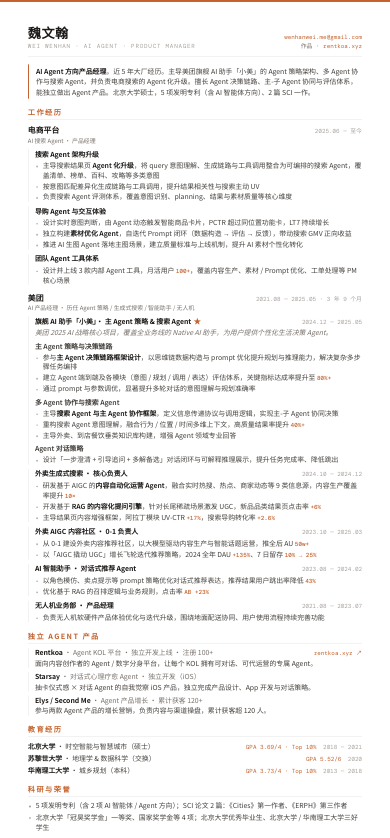
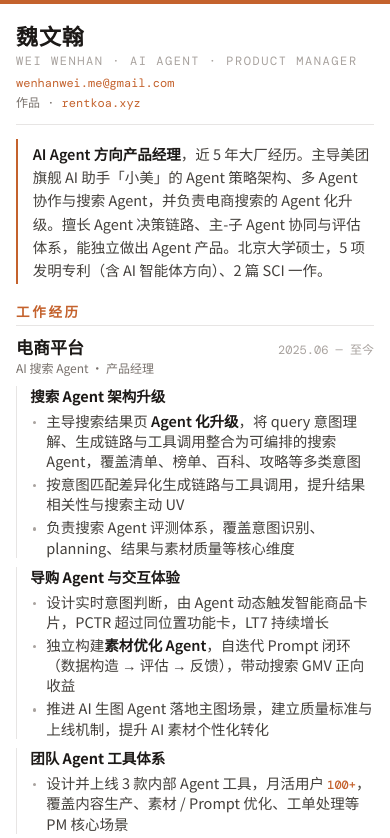
Before and after one commit to wenhanweime/resume, a plain HTML site: page index.html in a window 390 px wide. Shown: the top 838 px of the page. Drawn offline with nearby package versions, Linux system fonts and the light colour scheme.

Commit message:
移动端改为流式重排（字号舒适+单列滚动），替代整页缩放导致的字太小

```diff
--- a/index.html
+++ b/index.html
@@ -432,7 +432,21 @@
       }
     }
   </style>
-<style>@media screen and (max-width:820px){body{padding:0 !important}.page{margin:0 !important;box-shadow:none !important}}</style>
+<style>
+/* 移动端：流式重排，字号回到舒适大小，纵向滚动（不影响桌面/打印） */
+@media screen and (max-width:820px){
+  :root{--fs-name:22px;--fs-company:17px;--fs-title:13.5px;--fs-body:14.5px;--fs-meta:12px;}
+  html,body{background:#fff;}
+  body{padding:0;font-size:var(--fs-body);}
+  .page{width:100%;min-height:auto;box-shadow:none;}
+  .inner{padding:20px 16px 30px;}
+  .header{flex-wrap:wrap;gap:6px;align-items:flex-start;}
+  .contact-info{text-align:left;align-items:flex-start;}
+  .company-header,.project-title,.edu-row,.indie-head{flex-wrap:wrap;gap:1px 8px;}
+  .section{margin-top:18px;}
+  .summary{line-height:1.6;}
+}
+</style>
 </head>
 
 <body>
@@ -650,7 +664,6 @@
 
     </div>
   </div>
-<script>(function(){function f(){var p=document.querySelector(".page");if(!p)return;var vw=document.documentElement.clientWidth,pw=794;if(vw<pw){var s=vw/pw;p.style.transform="scale("+s+")";p.style.transformOrigin="top left";p.style.marginBottom=(-(p.offsetHeight*(1-s)))+"px";}else{p.style.transform="";p.style.marginBottom="";}}window.addEventListener("resize",f);window.addEventListener("load",f);document.addEventListener("DOMContentLoaded",f);})();</script>
 </body>
 
 </html>
```
